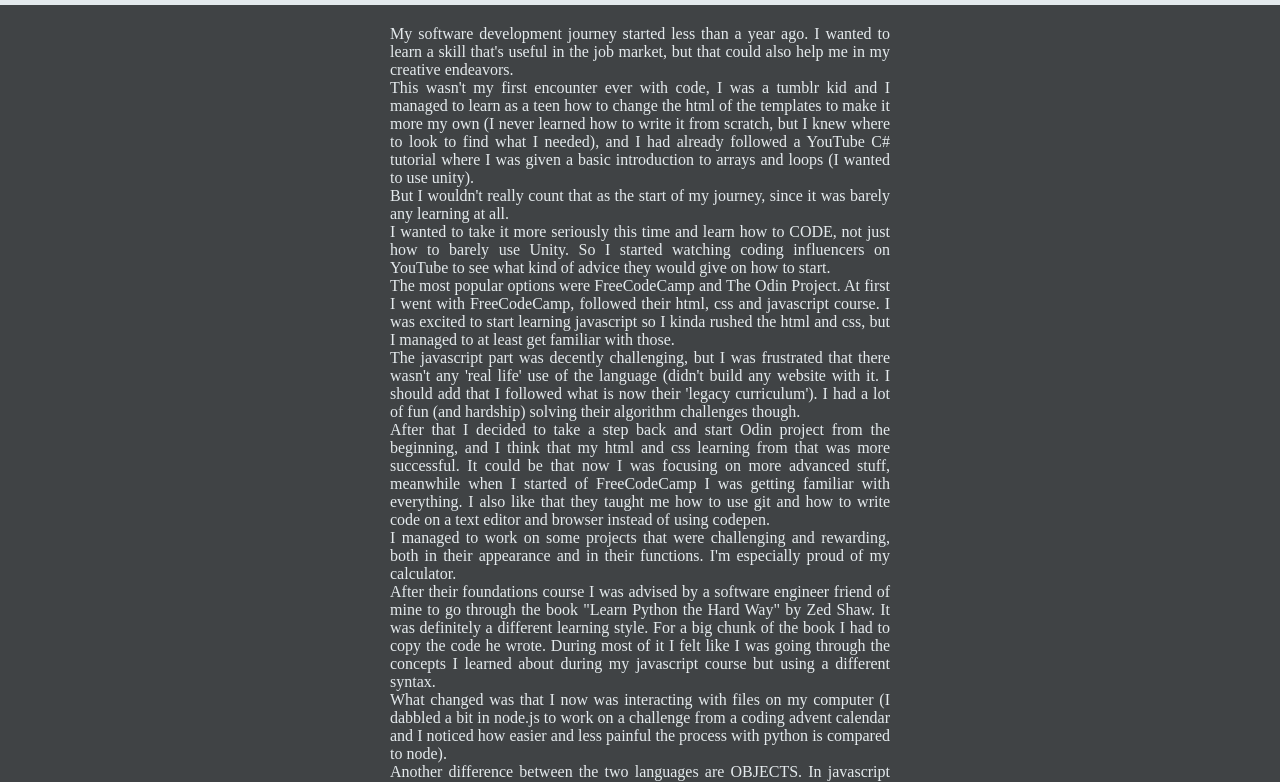
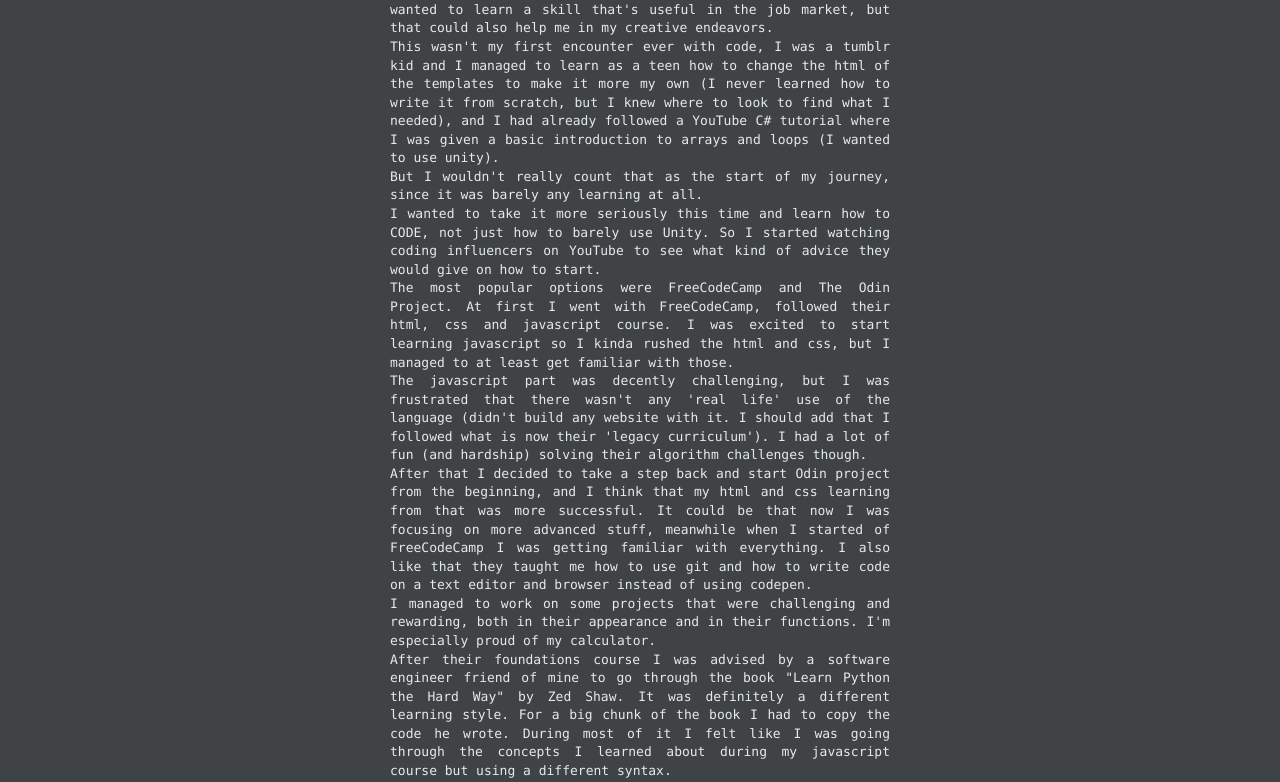
Before and after one commit to ori-des/ori-des.github.io, a plain HTML site: page blog/0.html in a window 1280 px wide. Shown: the part 156-938 px from the top of the page. Drawn offline with Linux system fonts and the light colour scheme.

Commit message:
Change font family

```diff
--- a/blog/styles.css
+++ b/blog/styles.css
@@ -7,6 +7,7 @@ body {
     margin: 0;
     overflow-x: hidden;
     background-color: #404345;
+    font-family: Consolas, monaco, monospace; font-size: 13px; font-style: normal; font-variant: normal; font-weight: 400; line-height: 18.5667px;;
 }
 
 .content {
```
